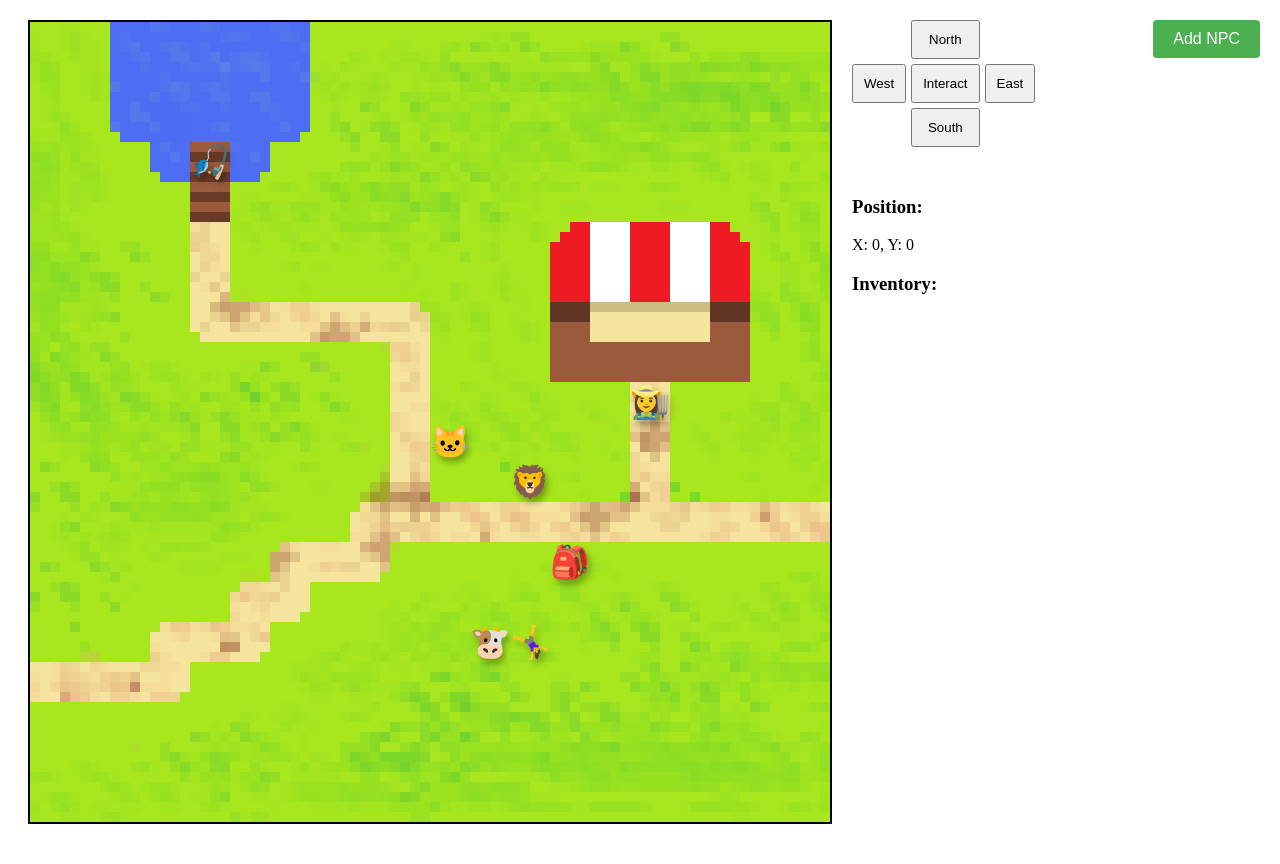
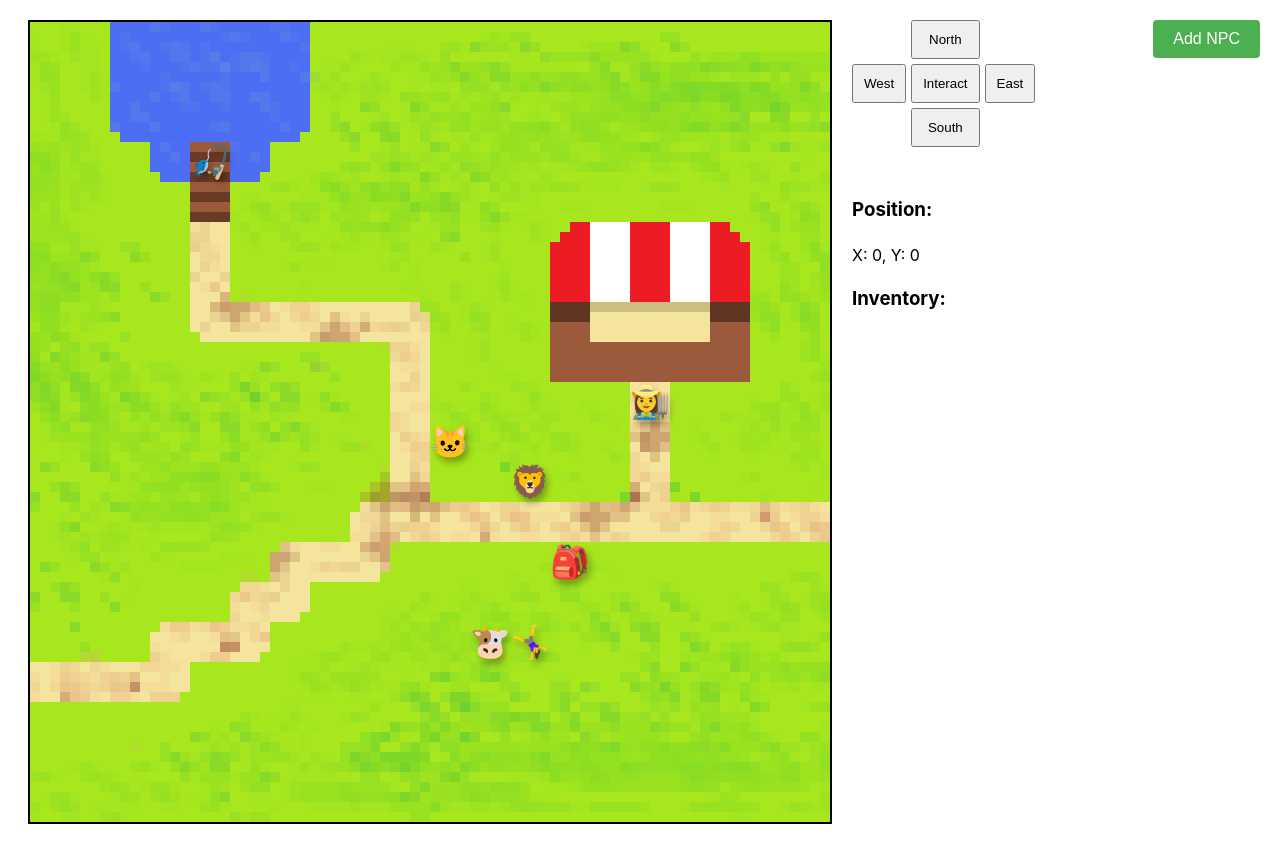
Before and after one commit to DipFlip/ai-playground-game, a Flask app: page / in a window 1280 px wide. Run offline with Flask 3, Linux system fonts and the light colour scheme.

Commit message:
update font and size

```diff
--- a/static/css/game.css
+++ b/static/css/game.css
@@ -1,3 +1,13 @@
+:root {
+    font-family: -apple-system, BlinkMacSystemFont, "Segoe UI", Roboto, Oxygen-Sans, Ubuntu, Cantarell, "Helvetica Neue", sans-serif;
+    font-size: 16px;
+}
+
+body {
+    font-family: inherit;
+    line-height: 1.5;
+}
+
 .game-container {
     display: flex;
     flex-direction: column;
@@ -68,6 +78,7 @@
     height: 120px;
     overflow-y: auto;
     margin-bottom: 10px;
+    font-size: 1.1rem;
 }
 
 .conversation-window {
@@ -115,7 +126,8 @@
     padding: 8px 12px;
     border: 1px solid #8B4513;
     border-radius: 4px;
-    font-size: 16px;
+    font-size: 1.1rem;
+    font-family: inherit;
 }
 
 #submit-answer {
@@ -147,7 +159,8 @@
     border: none;
     border-radius: 4px;
     cursor: pointer;
-    font-size: 16px;
+    font-size: 1.1rem;
+    font-family: inherit;
     transition: background-color 0.2s;
 }
 
```
